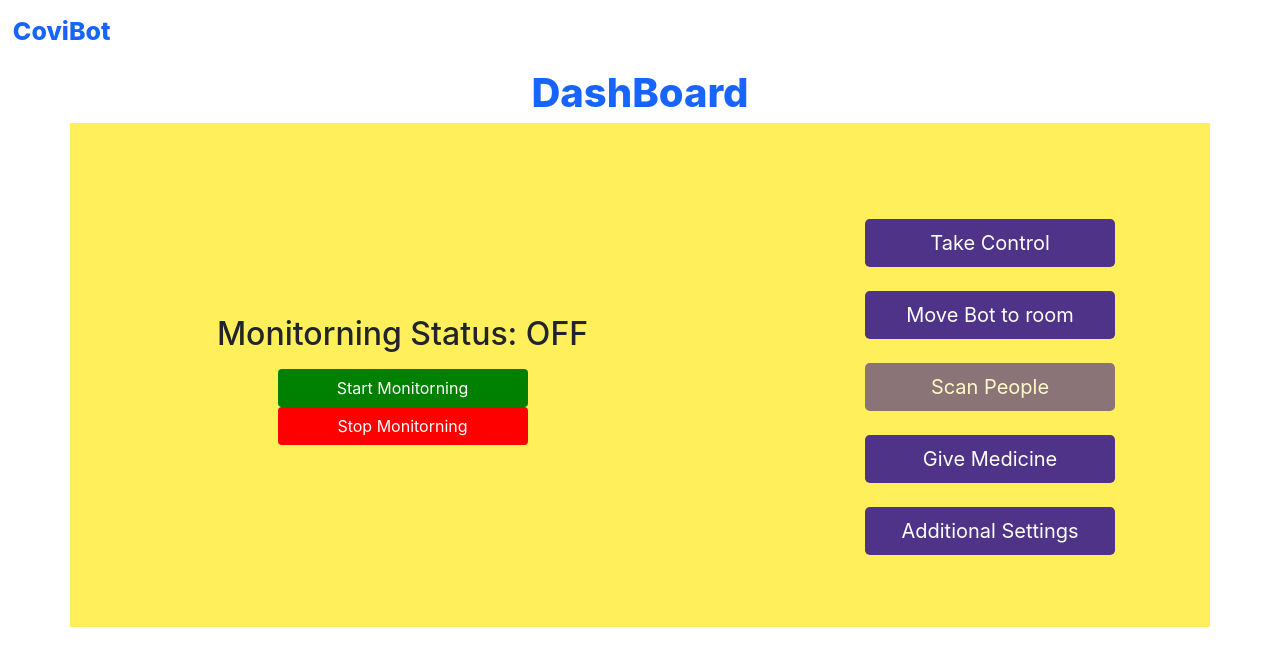
After one commit to harshithtunuguntla/CoviBot, a Flask app: template templates/monitorning.html in a window 1280 px wide. The commit adds this page. Shown: the top 666 px of the page. Run offline with Flask 2, Linux system fonts and the light colour scheme; the template is opened without the code that fills it, so the values that code supplies are empty; parts of the project's set-up code (start-up, migrations or seed data) failed here and were passed over; some libraries are stand-ins or nearby versions.

Commit message:
added monitorning html, now raspi its ur turn

```diff
--- a/templates/dashboard_1.html
+++ b/templates/dashboard_1.html
@@ -159,7 +159,7 @@
                 <br>
 
                 <div class="row justify-content-end">
-                <button type="button" class="btn btn-default btn-lg" >Scan People</button>
+                <button type="button" class="btn btn-default btn-lg" onclick="location.href = '/monitorning'">Scan People</button>
                 </div>
 
                 <br>
--- /dev/null
+++ b/templates/monitorning.html
@@ -0,0 +1,207 @@
+<!DOCTYPE html>
+<html lang="en">
+<head>
+    <meta charset="UTF-8">
+    <meta http-equiv="X-UA-Compatible" content="IE=edge">
+    <meta name="viewport" content="width=device-width, initial-scale=1.0">
+    <title>Additional Settings</title>
+    <link rel="stylesheet" href="https://maxcdn.bootstrapcdn.com/bootstrap/4.0.0/css/bootstrap.min.css" integrity="sha384-Gn5384xqQ1aoWXA+058RXPxPg6fy4IWvTNh0E263XmFcJlSAwiGgFAW/dAiS6JXm" crossorigin="anonymous">
+
+    <style>
+
+        .namelogo{
+            font-family: 'Inter', sans-serif;
+            font-size: 25px;
+            font-weight:800;
+            color: #1864FF;
+            padding: 1%;
+        }
+        .dashboardheading{
+            font-family: 'Inter', sans-serif;
+            font-size: 40px;
+            font-weight:800;
+            color: #1864FF;
+        }
+
+        .btn {
+            min-width: 250px;
+            background-color: #4E3388;
+            color: white;
+        }
+
+        .columcolor
+        {
+            background-color: #ffe600a4;
+        }
+
+        .rotateicon{
+            transform:rotate(0deg);
+        }
+        .rotateicon90{
+            transform:rotate(90deg);
+        }
+        .rotateicon180{
+            transform:rotate(180deg);
+        }
+        .rotateicon270{
+            transform:rotate(270deg);
+        }
+
+        .spacebuttons {
+        display: flex;
+        justify-content:space-between;
+        }
+
+    </style>
+</head>
+
+
+<body>
+
+    <div class="namelogo">
+        CoviBot
+    </div>
+
+
+
+    <div class="row justify-content-center dashboardheading">
+        DashBoard
+    </div>
+
+
+    <div class="container columcolor">
+
+        <div class="row">
+
+            <div class="col-md-1 ">
+
+            </div>
+
+            <div class="col-md-5 flex justify-content-center">
+
+                    <br>
+                    <br>
+                    <br>
+                    <br>
+                    <br>
+                    <br>
+                    <br>
+                    <br>
+
+
+
+
+
+                    <div class="row justify-content-center">
+                        <label for="range_value" class="form-label"><h2>Monitorning Status: <span id="monitorningstate">OFF</span></h2></label>
+                    </div>
+
+                        <!-- <br> -->
+
+                    <div class="row justify-content-center">
+
+                        <div classs="col-md-5">
+                            <button class="btn" style="background-color: green;" onclick="monitorning_on()">Start Monitorning</button>
+                        </div>
+
+
+                        <div classs="col-md-5">
+                        <button class="btn" style="background-color: red;" onclick="monitorning_off()">Stop Monitorning</button>
+                        </div>
+
+                    </div>
+
+              </div>
+
+              <div class="col-md-5">
+
+                <br>
+                <br>
+                <br>
+                <br>
+
+
+                <div class="row justify-content-end">
+                <button type="button" class="btn btn-default btn-lg"  onclick="location.href = '/dashboard_1'" >Take Control</button>
+                </div>
+
+                <br>
+
+                <div class="row justify-content-end">
+                <button type="button" class="btn btn-default btn-lg" >Move Bot to room</button>
+                </div>
+
+                <br>
+
+                <div class="row justify-content-end">
+                <button type="button" class="btn btn-default btn-lg disabled" >Scan People</button>
+                </div>
+
+                <br>
+
+                <div class="row justify-content-end">
+                <button type="button" class="btn btn-default btn-lg" >Give Medicine</button>
+                </div>
+
+                <br>
+
+                <div class="row justify-content-end">
+                <button type="button" class="btn btn-default btn-lg " onclick="location.href = '/additional_settings'">Additional Settings</button>
+                </div>
+
+                <br>
+                <br>
+                <br>
+
+
+              </div>
+
+              <div class="col-md-1 ">
+
+            </div>
+
+
+
+        </div>
+
+
+
+    </div>
+
+
+
+        <script>
+
+            // 10000 - forward
+            // 01000 - left
+            // 00100 - stop
+            // 00010 - right
+            // 00001 - backward
+
+            function monitorning_on(){
+                console.log("Monitorning On");
+                document.getElementById("monitorningstate").innerHTML = "ON";
+                let url = "/monitorning/start";
+                document.location.href=url;
+            }
+
+            function monitorning_off(){
+                console.log("Monitorning Off");
+                document.getElementById("monitorningstate").innerHTML = "OFF";
+                let url = "/monitorning/stop";
+                document.location.href=url;
+            }
+
+
+
+        </script>
+
+
+
+
+</body>
+
+
+
+
+</html>
```
Also changed, not shown: templates/additional_settings.html (+1 -16 lines).
